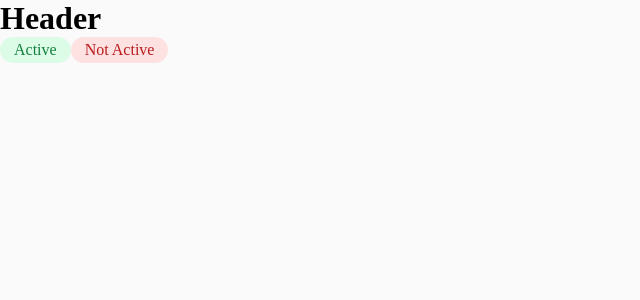
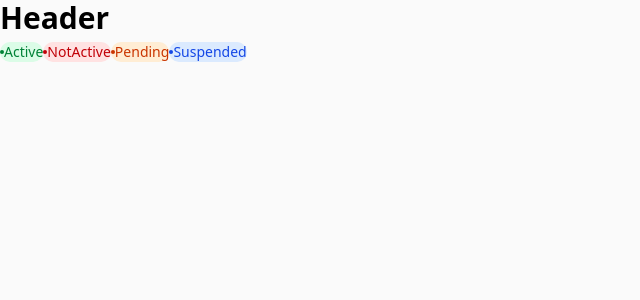
Before and after one commit to Nepalcem/next-crm, a Next.js app: page / in a window 1280 px wide. Shown: the top 300 px of the page, without its empty margins (0-640 px from the left). Built offline with nearby package versions, Linux system fonts and the light colour scheme.

Commit message:
basic tailwind

```diff
--- /dev/null
+++ b/postcss.config.mjs
@@ -0,0 +1,6 @@
+const config = {
+  plugins: {
+    "@tailwindcss/postcss": {},
+  },
+};
+export default config;
--- a/src/app/components/active-label.module.css
+++ /dev/null
@@ -1,9 +0,0 @@
-.label {
-  display: inline-flex;
-  gap: 8px;
-  align-items: center;
-  padding: 4px 14px;
-  background: #dcfce7;
-  border-radius: 28px;
-  color: #15803d;
-}
--- a/src/app/components/active-label.tsx
+++ /dev/null
@@ -1,10 +0,0 @@
-import React from "react";
-import styles from "./active-label.module.css";
-
-export interface ActiveLabelsProps {
-    children: React.ReactNode;
-}
-
-export default function ActiveLabel({ children }: ActiveLabelsProps) {
-    return <span className={styles.label}>{children}</span>
-}
--- a/src/app/components/not-active-label.module.css
+++ /dev/null
@@ -1,9 +0,0 @@
-.label {
-  display: inline-flex;
-  gap: 8px;
-  align-items: center;
-  padding: 4px 14px;
-  background: #fee2e2;
-  border-radius: 28px;
-  color: #b91c1c;
-}
--- a/src/app/components/not-active-label.tsx
+++ /dev/null
@@ -1,10 +0,0 @@
-import React from "react";
-import styles from "./not-active-label.module.css";
-
-export interface NotActiveLabelsProps {
-  children: React.ReactNode;
-}
-
-export default function NotActiveLabel({ children }: NotActiveLabelsProps) {
-  return <span className={styles.label}>{children}</span>;
-}
--- /dev/null
+++ b/src/app/components/status-label.tsx
@@ -0,0 +1,30 @@
+import React from "react";
+
+export enum Status {
+  Active = "active",
+  NotActive = "notActive",
+  Pending = "pending",
+  Suspended = "suspended",
+}
+
+export interface StatusLabelsProps {
+  children: React.ReactNode;
+  status: Status;
+}
+
+export default function StatusLabel({ children, status }: StatusLabelsProps) {
+  return (
+    <span
+      className={`inline-flex items-center py-1 px-3.5 rounded-3xl text-sm font-medium ${
+        (status === Status.Active && "text-green-700 bg-green-100") ||
+        (status === Status.NotActive && "text-red-700 bg-red-100") ||
+        (status === Status.Pending && "text-orange-700 bg-orange-100") ||
+        (status === Status.Suspended && "text-blue-700 bg-blue-100") ||
+        ""
+      }`}
+    >
+      <div className="w-1 h-1 mr-2 rounded-full bg-current"></div>
+      {children}
+    </span>
+  );
+}
--- a/src/app/globals.css
+++ b/src/app/globals.css
@@ -1,3 +1,5 @@
+@import "tailwindcss";
+
 * {
   box-sizing: border-box;
   padding: 0;
--- a/src/app/page.tsx
+++ b/src/app/page.tsx
@@ -1,12 +1,14 @@
-import ActiveLabel from "./components/active-label";
-import NotActiveLabel from "./components/not-active-label";
+import StatusLabel, { Status } from "./components/status-label";
+
 
 export default function Home() {
   return (
     <main>
-      <h1>Header</h1>
-      <ActiveLabel>Active</ActiveLabel>
-      <NotActiveLabel>Not Active</NotActiveLabel>
+      <h1 className="text-3xl font-bold">Header</h1>
+      <StatusLabel status={Status.Active}>Active</StatusLabel>
+      <StatusLabel status={Status.NotActive}>NotActive</StatusLabel>
+      <StatusLabel status={Status.Pending}>Pending</StatusLabel>
+      <StatusLabel status={Status.Suspended}>Suspended</StatusLabel>
     </main>
   );
 }
```
Also changed, not shown: package.json (+6 -3 lines), 1 other file (tests, documents, lock files or other folders).
